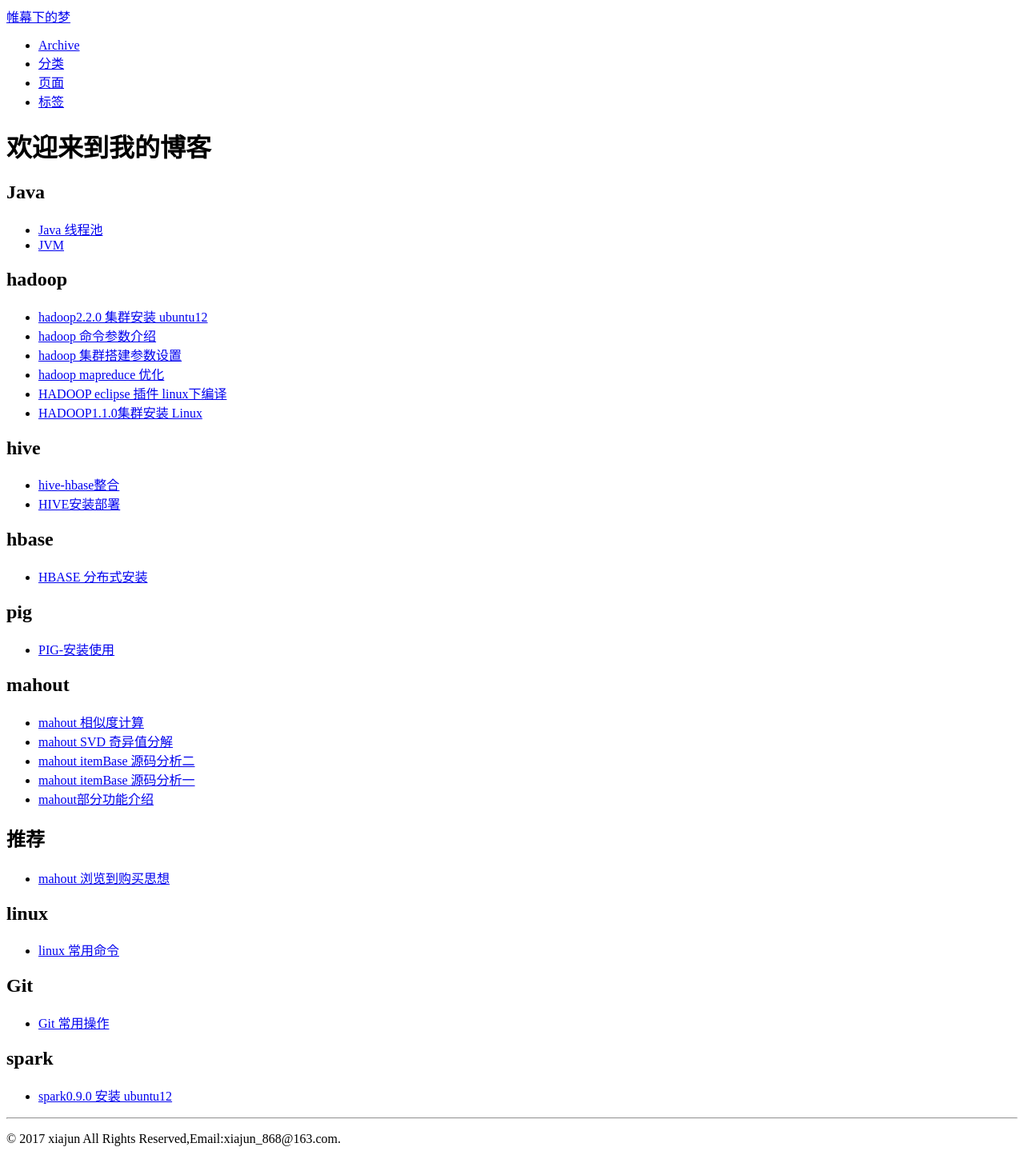
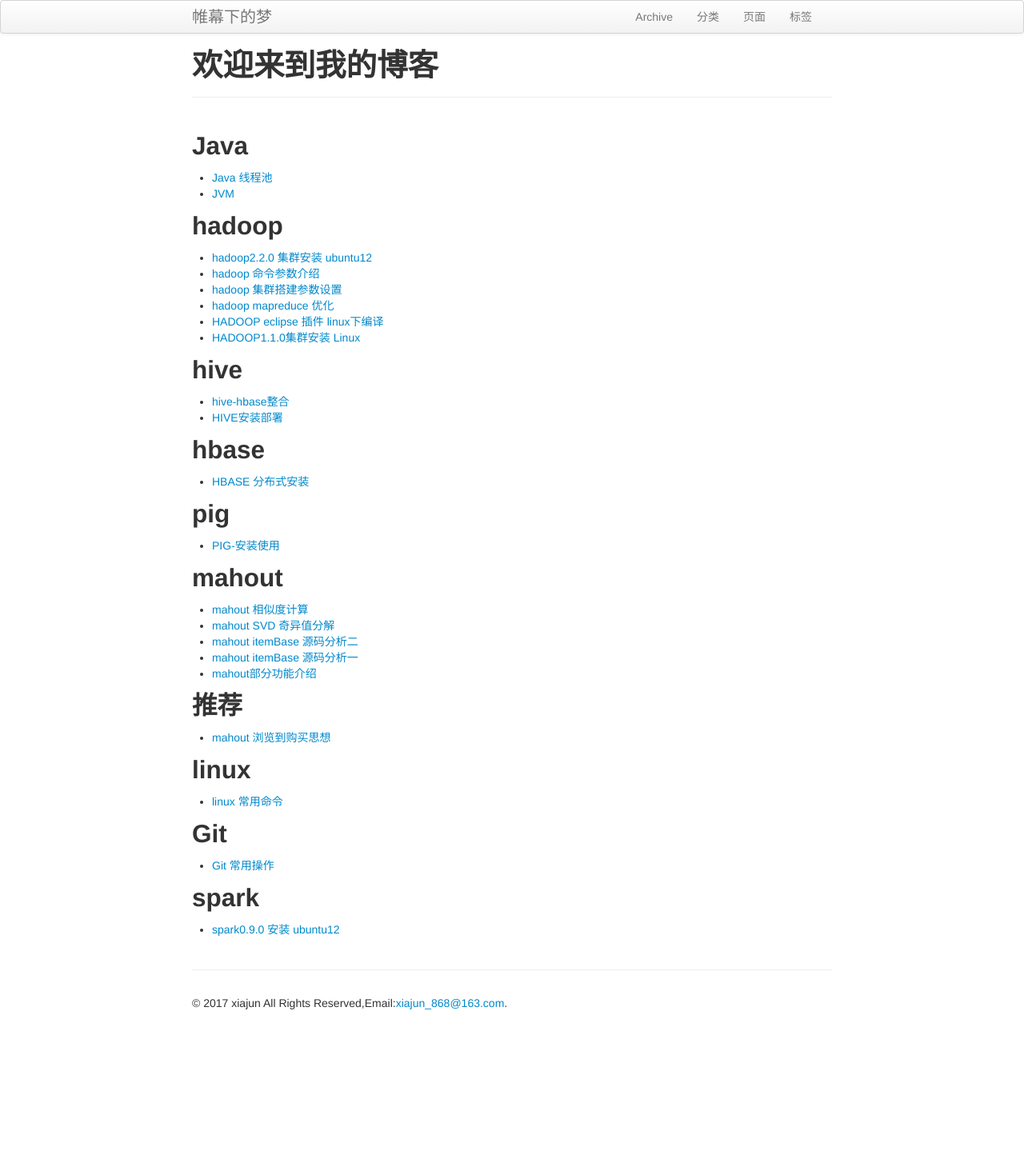
Before and after one commit to xiajunsongfan/resys, a Jekyll site: the page built from index.md, in a window 1280 px wide. Shown: the whole page at 80% size. Built offline with Jekyll 4.4.1, drawn with Linux system fonts in a browser that asks for light colours; after the commit the page ends 1274 px from its top, so only the background shows below that.

Commit message:
Update default.html

```diff
--- a/_includes/themes/twitter/default.html
+++ b/_includes/themes/twitter/default.html
@@ -14,8 +14,8 @@
     <![endif]-->
 
     <!-- Le styles -->
-    <link href="/resys/{{ ASSET_PATH }}/bootstrap/css/bootstrap.2.2.2.min.css" rel="stylesheet">
-    <link href="/resys/{{ ASSET_PATH }}/css/style.css?body=1" rel="stylesheet" type="text/css" media="all">
+    <link href="/resys{{ ASSET_PATH }}twitter/bootstrap/css/bootstrap.2.2.2.min.css" rel="stylesheet">
+    <link href="/resys{{ ASSET_PATH }}twitter/css/style.css?body=1" rel="stylesheet" type="text/css" media="all">
 
     <!-- Le fav and touch icons -->
   <!-- Update these with your own images
```
